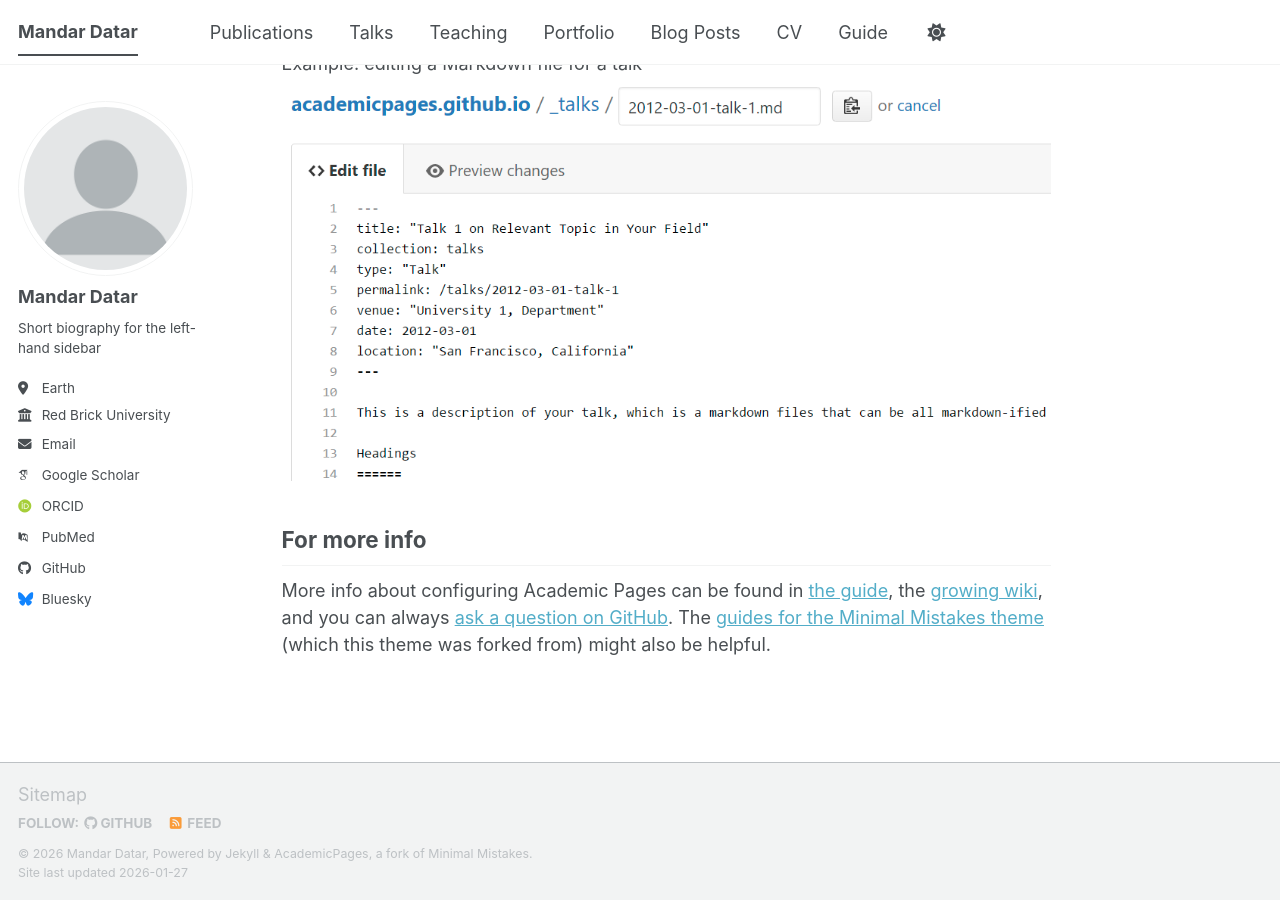
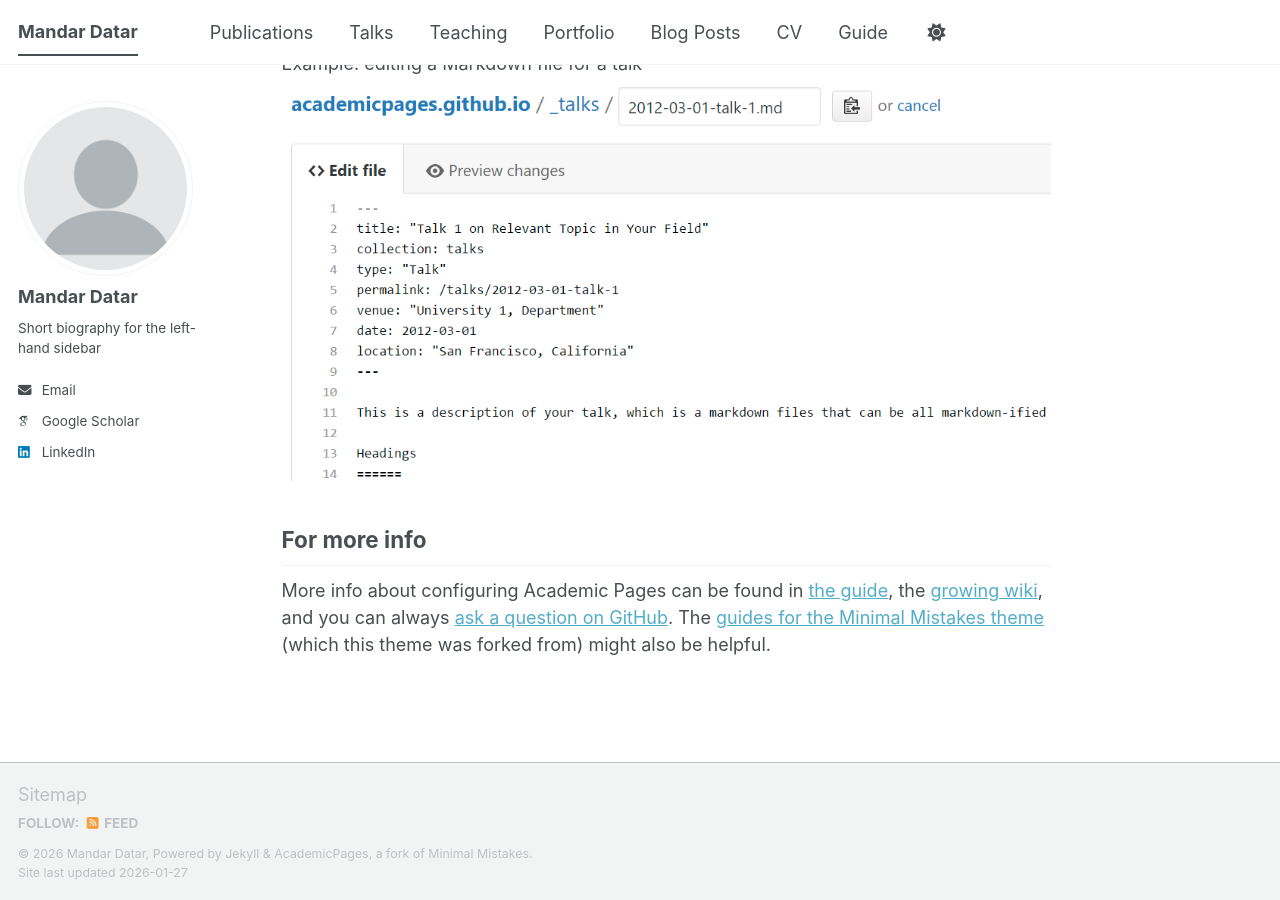
Before and after one commit to mkdatar/mkdatar.github.io, a Jekyll site: the page built from _pages/about.md, in a window 1280 px wide and 900 px high, scrolled down 2720 px. Built offline with Jekyll 4.4.1, drawn with Linux system fonts in a browser that asks for light colours; some web fonts are replaced; a script bundle is joined from its source files by our own code; library files that are not in the unit come from our copies; some of the changed lines change nothing that is shown.

Commit message:
Update _config.yml

```diff
--- a/_config.yml
+++ b/_config.yml
@@ -27,21 +27,21 @@ author:
   name             : "Mandar Datar"
   pronouns         : # example: "she/her"
   bio              : "Short biography for the left-hand sidebar"
-  location         : "Earth"
-  employer         : "Red Brick University"
+  location         : #"Earth"
+  employer         : #"Red Brick University"
   uri              : # URL
-  email            : "none@example.org"
+  email            : "mandar.k.datar@gmail.com"
 
   # Academic websites
   academia         : # URL
   arxiv            : # URL - Update with the correct link to your profile
-  googlescholar    : "https://scholar.google.com/citations?user=PS_CX0AAAAAJ"
+  googlescholar    : "https://scholar.google.com/citations?user=_jB6MoEAAAAJ&hl=en"
   inspire-hep      : # URL
   impactstory      : # URL
-  orcid            : "https://orcid.org/yourorcidurl"
+  orcid            : #"https://orcid.org/yourorcidurl"
   semantic         : # URL
   ssrn             : # URL
-  pubmed           : "https://www.ncbi.nlm.nih.gov/pubmed/?term=john+snow"
+  pubmed           : #"https://www.ncbi.nlm.nih.gov/pubmed/?term=john+snow"
   researchgate     : # URL
   scopus           : # URL
   zotero           : # URL
@@ -51,13 +51,13 @@ author:
   bitbucket        : # Username - Update with your username on the site
   codepen          : # Username
   dribbble         : # Username
-  github           : "academicpages"
+  github           : #"academicpages"
   kaggle           : # Username
   stackoverflow    : # User number or user number and name (i.e., use "1" or "1/jeff-atwood")
 
   # Social media
   artstation       : # Username
-  bluesky          : "bsky.app" # Replace this with you Bluesky username
+  bluesky          : #"bsky.app" # Replace this with you Bluesky username
   facebook         : # Username
   flickr           : # Username
   foursquare       : # Username
@@ -66,7 +66,7 @@ author:
   keybase          : # Username
   instagram        : # Username
   lastfm           : # Username
-  linkedin         : # Username
+  linkedin         : "https://www.linkedin.com/in/mandar-datar-9a113126/" # Username
   mastodon         : # URL
   medium           : # URL
   pinterest        : # Username
```
